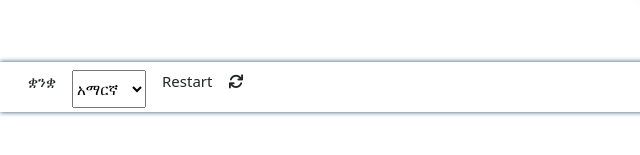
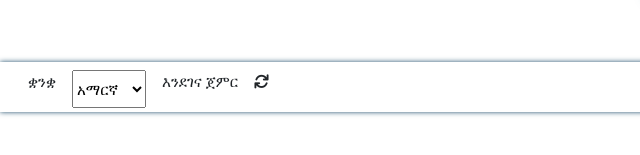
Before and after one commit to ADhailu/Ekub, a plain HTML site: page index.html in a window 1280 px wide. Shown: the part 639-794 px from the top of the page, 0-640 px from the left. Drawn offline with nearby package versions, Linux system fonts and the light colour scheme; a script that the page names is missing.

Commit message:
Update index.html

```diff
--- a/index.html
+++ b/index.html
@@ -177,7 +177,7 @@ cursor: pointer;
 
                 <div class=" mx-3 restart d-flex flex-row">
 
-                <p>Restart</p> <i class="mt-1 mx-3 fas fa-refresh" id="reload"></i>
+                <p>እንደገና ጀምር</p> <i class="mt-1 mx-3 fas fa-refresh" id="reload"></i>
                 </div>
                 <script src="translate.js"></script>
 
```
